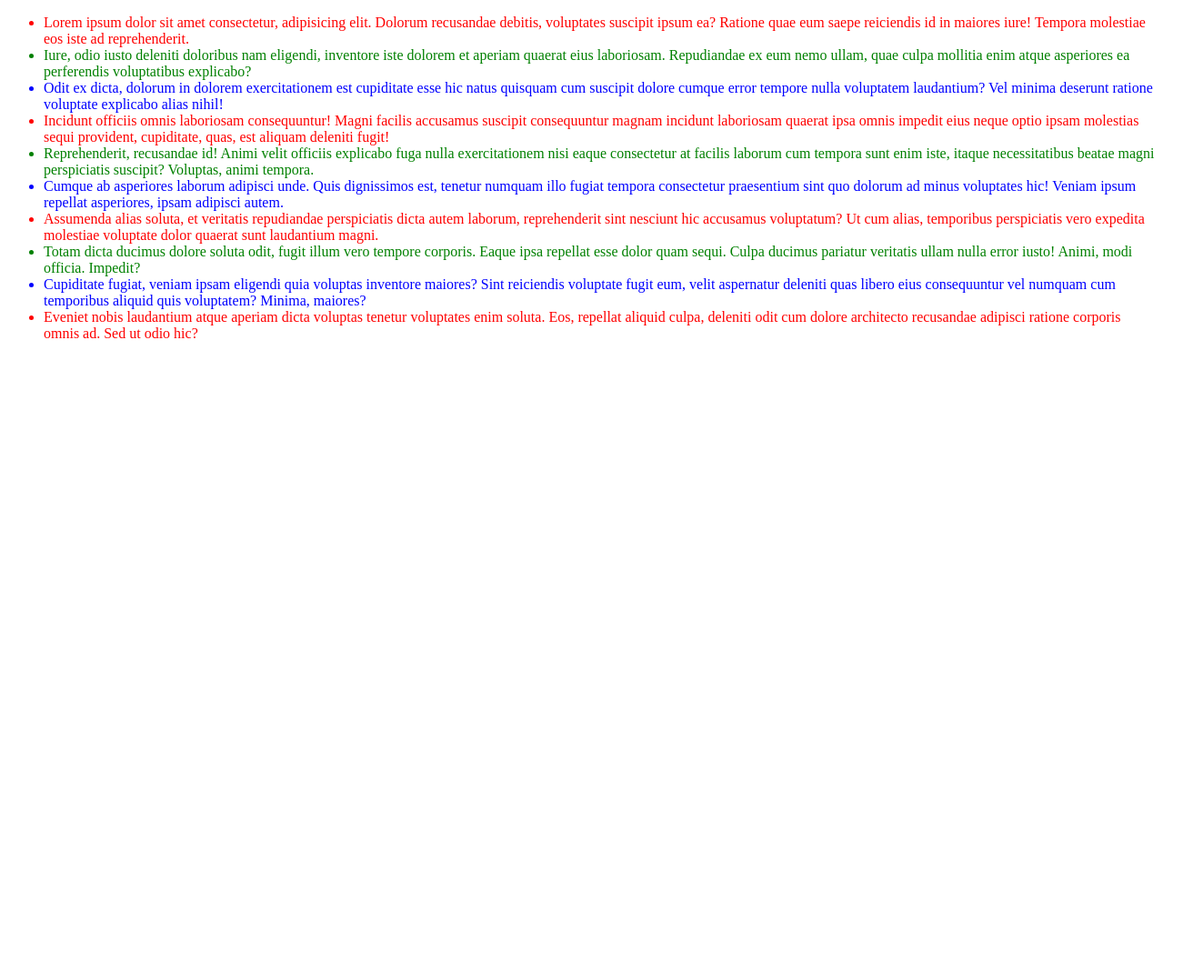
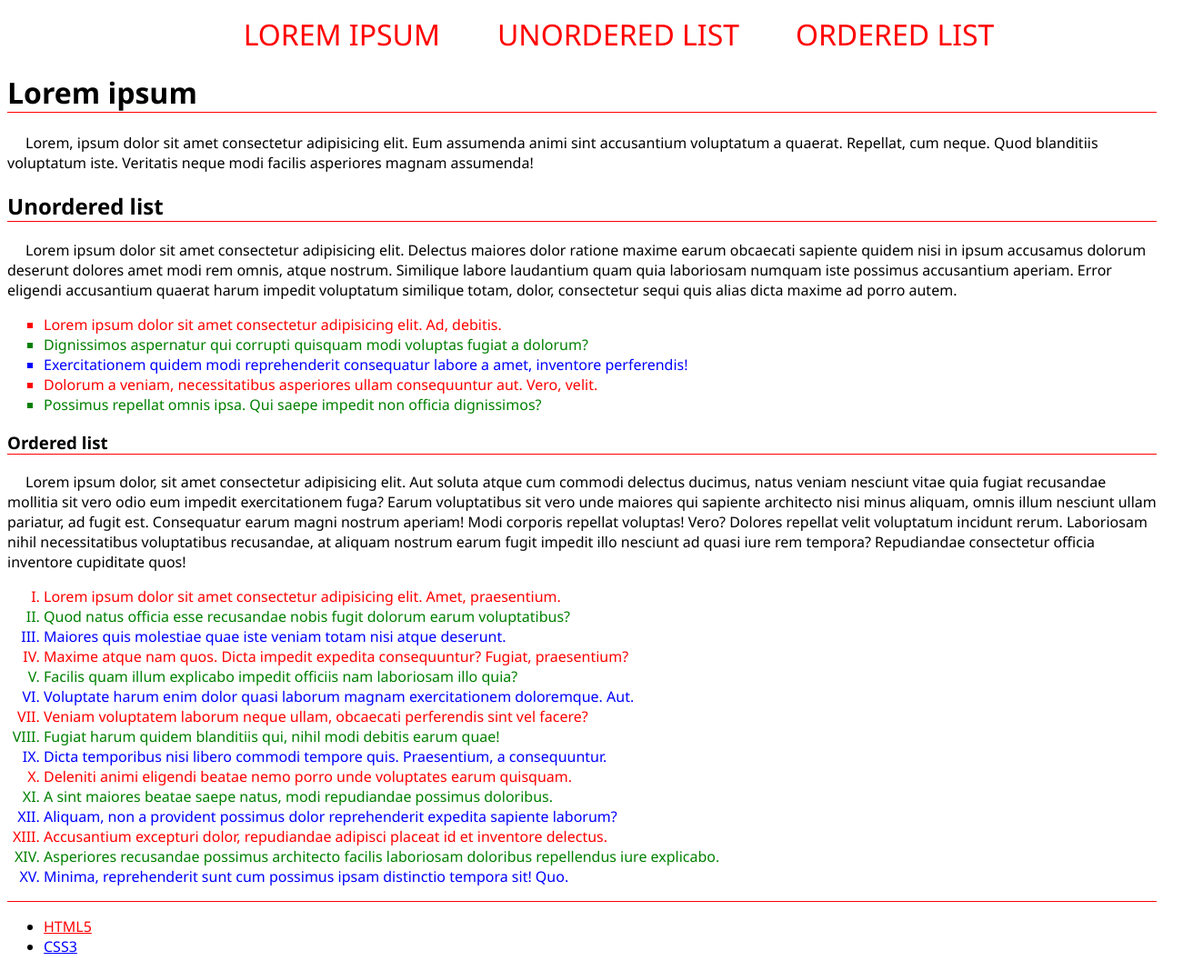
Before and after one commit to AIexandrKotov/trashbox-Web, a plain HTML site: page Lab1/index.html in a window 1280 px wide. Shown: the whole page at 91% size, 1312 px wide, since content can reach past the window. Before the commit the page ends 800 px from the top, so only its background shows below. Drawn offline with Linux system fonts and the light colour scheme.

Commit message:
header, footer, more lists + css

```diff
--- a/Lab1/index.html
+++ b/Lab1/index.html
@@ -1,5 +1,5 @@
 <!DOCTYPE html>
-<html lang="ru">
+<html lang="zxx">
 <head>
     <meta charset='utf-8'>
     <title>Lorem ipsum</title>
@@ -7,19 +7,55 @@
     <link rel='stylesheet' type='text/css' media='screen' href='main.css'>
 </head>
 <body>
+    <header>
+        <nav>
+            <ul>
+                <li><span><a href="#h1-1">Lorem ipsum</a></span></li>
+                <li><span><a href="#h2-1-1">Unordered list</a></span></li>
+                <li><span><a href="#h3-1-1-1">Ordered list</a></span></li>
+            </ul>
+        </nav>
+    </header>
     <main>
+        <h1 id="h1-1">Lorem ipsum</h1>
+        <p>Lorem, ipsum dolor sit amet consectetur adipisicing elit. Eum assumenda animi sint accusantium voluptatum a quaerat. Repellat, cum neque. Quod blanditiis voluptatum iste. Veritatis neque modi facilis asperiores magnam assumenda!</p>
+        <h2 id="h2-1-1">Unordered list</h2>
+        <p>Lorem ipsum dolor sit amet consectetur adipisicing elit. Delectus maiores dolor ratione maxime earum obcaecati sapiente quidem nisi in ipsum accusamus dolorum deserunt dolores amet modi rem omnis, atque nostrum.
+        Similique labore laudantium quam quia laboriosam numquam iste possimus accusantium aperiam. Error eligendi accusantium quaerat harum impedit voluptatum similique totam, dolor, consectetur sequi quis alias dicta maxime ad porro autem.</p>
         <ul>
-            <li>Lorem ipsum dolor sit amet consectetur, adipisicing elit. Dolorum recusandae debitis, voluptates suscipit ipsum ea? Ratione quae eum saepe reiciendis id in maiores iure! Tempora molestiae eos iste ad reprehenderit.</li>
-            <li>Iure, odio iusto deleniti doloribus nam eligendi, inventore iste dolorem et aperiam quaerat eius laboriosam. Repudiandae ex eum nemo ullam, quae culpa mollitia enim atque asperiores ea perferendis voluptatibus explicabo?</li>
-            <li>Odit ex dicta, dolorum in dolorem exercitationem est cupiditate esse hic natus quisquam cum suscipit dolore cumque error tempore nulla voluptatem laudantium? Vel minima deserunt ratione voluptate explicabo alias nihil!</li>
-            <li>Incidunt officiis omnis laboriosam consequuntur! Magni facilis accusamus suscipit consequuntur magnam incidunt laboriosam quaerat ipsa omnis impedit eius neque optio ipsam molestias sequi provident, cupiditate, quas, est aliquam deleniti fugit!</li>
-            <li>Reprehenderit, recusandae id! Animi velit officiis explicabo fuga nulla exercitationem nisi eaque consectetur at facilis laborum cum tempora sunt enim iste, itaque necessitatibus beatae magni perspiciatis suscipit? Voluptas, animi tempora.</li>
-            <li>Cumque ab asperiores laborum adipisci unde. Quis dignissimos est, tenetur numquam illo fugiat tempora consectetur praesentium sint quo dolorum ad minus voluptates hic! Veniam ipsum repellat asperiores, ipsam adipisci autem.</li>
-            <li>Assumenda alias soluta, et veritatis repudiandae perspiciatis dicta autem laborum, reprehenderit sint nesciunt hic accusamus voluptatum? Ut cum alias, temporibus perspiciatis vero expedita molestiae voluptate dolor quaerat sunt laudantium magni.</li>
-            <li>Totam dicta ducimus dolore soluta odit, fugit illum vero tempore corporis. Eaque ipsa repellat esse dolor quam sequi. Culpa ducimus pariatur veritatis ullam nulla error iusto! Animi, modi officia. Impedit?</li>
-            <li>Cupiditate fugiat, veniam ipsam eligendi quia voluptas inventore maiores? Sint reiciendis voluptate fugit eum, velit aspernatur deleniti quas libero eius consequuntur vel numquam cum temporibus aliquid quis voluptatem? Minima, maiores?</li>
-            <li>Eveniet nobis laudantium atque aperiam dicta voluptas tenetur voluptates enim soluta. Eos, repellat aliquid culpa, deleniti odit cum dolore architecto recusandae adipisci ratione corporis omnis ad. Sed ut odio hic?</li>
+            <li>Lorem ipsum dolor sit amet consectetur adipisicing elit. Ad, debitis.</li>
+            <li>Dignissimos aspernatur qui corrupti quisquam modi voluptas fugiat a dolorum?</li>
+            <li>Exercitationem quidem modi reprehenderit consequatur labore a amet, inventore perferendis!</li>
+            <li>Dolorum a veniam, necessitatibus asperiores ullam consequuntur aut. Vero, velit.</li>
+            <li>Possimus repellat omnis ipsa. Qui saepe impedit non officia dignissimos?</li>
         </ul>
+        <h3 id="h3-1-1-1">Ordered list</h3>
+        <p>Lorem ipsum dolor, sit amet consectetur adipisicing elit. Aut soluta atque cum commodi delectus ducimus, natus veniam nesciunt vitae quia fugiat recusandae mollitia sit vero odio eum impedit exercitationem fuga?
+        Earum voluptatibus sit vero unde maiores qui sapiente architecto nisi minus aliquam, omnis illum nesciunt ullam pariatur, ad fugit est. Consequatur earum magni nostrum aperiam! Modi corporis repellat voluptas! Vero?
+        Dolores repellat velit voluptatum incidunt rerum. Laboriosam nihil necessitatibus voluptatibus recusandae, at aliquam nostrum earum fugit impedit illo nesciunt ad quasi iure rem tempora? Repudiandae consectetur officia inventore cupiditate quos!</p>
+        <ol>
+            <li>Lorem ipsum dolor sit amet consectetur adipisicing elit. Amet, praesentium.</li>
+            <li>Quod natus officia esse recusandae nobis fugit dolorum earum voluptatibus?</li>
+            <li>Maiores quis molestiae quae iste veniam totam nisi atque deserunt.</li>
+            <li>Maxime atque nam quos. Dicta impedit expedita consequuntur? Fugiat, praesentium?</li>
+            <li>Facilis quam illum explicabo impedit officiis nam laboriosam illo quia?</li>
+            <li>Voluptate harum enim dolor quasi laborum magnam exercitationem doloremque. Aut.</li>
+            <li>Veniam voluptatem laborum neque ullam, obcaecati perferendis sint vel facere?</li>
+            <li>Fugiat harum quidem blanditiis qui, nihil modi debitis earum quae!</li>
+            <li>Dicta temporibus nisi libero commodi tempore quis. Praesentium, a consequuntur.</li>
+            <li>Deleniti animi eligendi beatae nemo porro unde voluptates earum quisquam.</li>
+            <li>A sint maiores beatae saepe natus, modi repudiandae possimus doloribus.</li>
+            <li>Aliquam, non a provident possimus dolor reprehenderit expedita sapiente laborum?</li>
+            <li>Accusantium excepturi dolor, repudiandae adipisci placeat id et inventore delectus.</li>
+            <li>Asperiores recusandae possimus architecto facilis laboriosam doloribus repellendus iure explicabo.</li>
+            <li>Minima, reprehenderit sunt cum possimus ipsam distinctio tempora sit! Quo.</li>
+        </ol>
     </main>
+    <footer>
+        <ul>
+            <li><a class="html5" target="_blank" href="https://en.wikipedia.org/wiki/HTML5">HTML5</a></li>
+            <li><a class="css3" target="_blank" href="https://en.wikipedia.org/wiki/CSS">CSS3</a></li>
+        </ul>
+    </footer>
 </body>
 </html>
--- a/Lab1/main.css
+++ b/Lab1/main.css
@@ -1,3 +1,40 @@
+body * {
+    font-family: 'Segoe UI', Tahoma, Geneva, Verdana, sans-serif;
+}
+
+
+header nav {
+    top: 0px;
+}
+header nav ul {
+    width: 100%;
+    text-align: center;
+}
+header nav ul li{
+    text-align: center;
+    width: 300px;
+    font-size: 200%;
+    display: inline-block;
+}
+header nav ul li a {
+    text-transform: uppercase;
+    text-decoration: none;
+    color: red;
+}
+
+
+main h1, main h2, main h3 {
+    border-bottom: 1px solid red;
+}
+main p {
+    text-indent: 20px;
+}
+main ul li {
+    list-style-type: square;
+}
+main ol li {
+    list-style-type: upper-roman;
+}
 main li:nth-child(3n-2) {
     color: red;
 }
@@ -7,3 +44,14 @@ main li:nth-child(3n-1) {
 main li:nth-child(3n) {
     color: blue;
 }
+
+
+footer {
+    border-top: 1px solid red;
+}
+.html5 {
+    color: red;
+}
+.css3 {
+    color: blue;
+}
```
